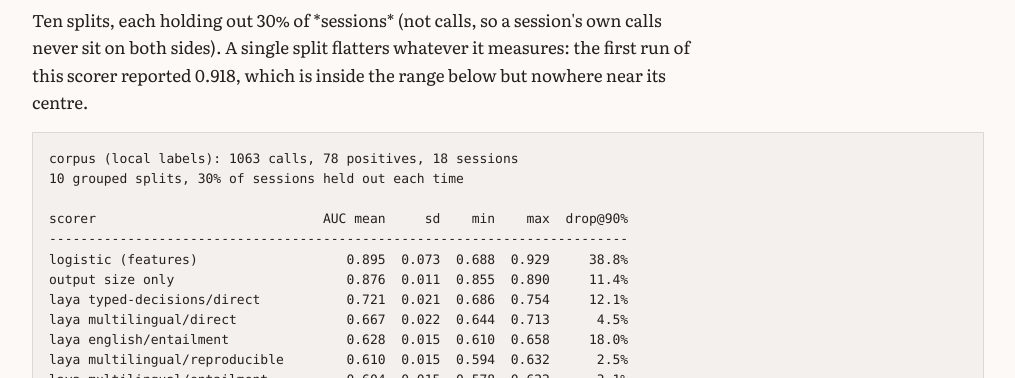
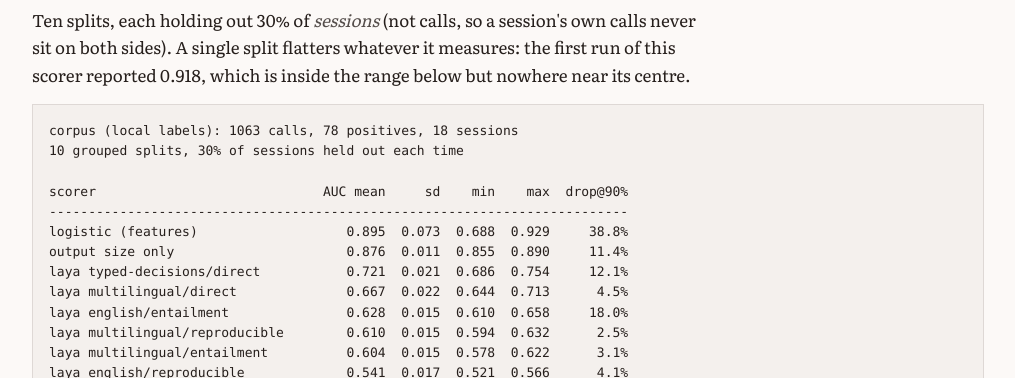
Before and after one commit to AxeForging/kompact, a website: page docs/eval.html in a window 1280 px wide. Shown: the part 422-800 px from the top of the page, without its empty margins (132-1147 px from the left). Drawn offline with Linux system fonts and the light colour scheme.

Commit message:
Render markdown emphasis on the evaluation page
The generator handled `code`, **bold** and _underscore emphasis_ but not
*asterisk emphasis*, so RESULTS.md's one italic — "30% of *sessions*",
which is the whole point of the splitting method — reached the published
page with its asterisks showing.

```diff
--- a/docs/eval.html
+++ b/docs/eval.html
@@ -80,7 +80,7 @@ footer{
 <main>
 <p>Generated by <code>npm run eval:results</code> on 2026-09-25. Do not edit by hand — edit the scripts and re-run, so the numbers and the code that produced them stay together.</p>
 <h2 id="ranking-quality-eval-repeat-ts">Ranking quality — <code>eval/repeat.ts</code></h2>
-<p>Ten splits, each holding out 30% of *sessions* (not calls, so a session's own calls never sit on both sides). A single split flatters whatever it measures: the first run of this scorer reported 0.918, which is inside the range below but nowhere near its centre.</p>
+<p>Ten splits, each holding out 30% of <em>sessions</em> (not calls, so a session's own calls never sit on both sides). A single split flatters whatever it measures: the first run of this scorer reported 0.918, which is inside the range below but nowhere near its centre.</p>
 <div class="scroller"><pre>corpus (local labels): 1063 calls, 78 positives, 18 sessions
 10 grouped splits, 30% of sessions held out each time
 
--- a/eval/make-eval-page.ts
+++ b/eval/make-eval-page.ts
@@ -26,6 +26,7 @@ const inline = (text: string): string =>
   escape(text)
     .replace(/`([^`]+)`/g, '<code>$1</code>')
     .replace(/\*\*([^*]+)\*\*/g, '<strong>$1</strong>')
+    .replace(/\*([^*]+)\*/g, '<em>$1</em>')
     .replace(/(^|[\s(])_([^_]+)_/g, '$1<em>$2</em>')
     .replace(/\[([^\]]+)\]\(([^)]+)\)/g, '<a href="$2">$1</a>');
 
```
